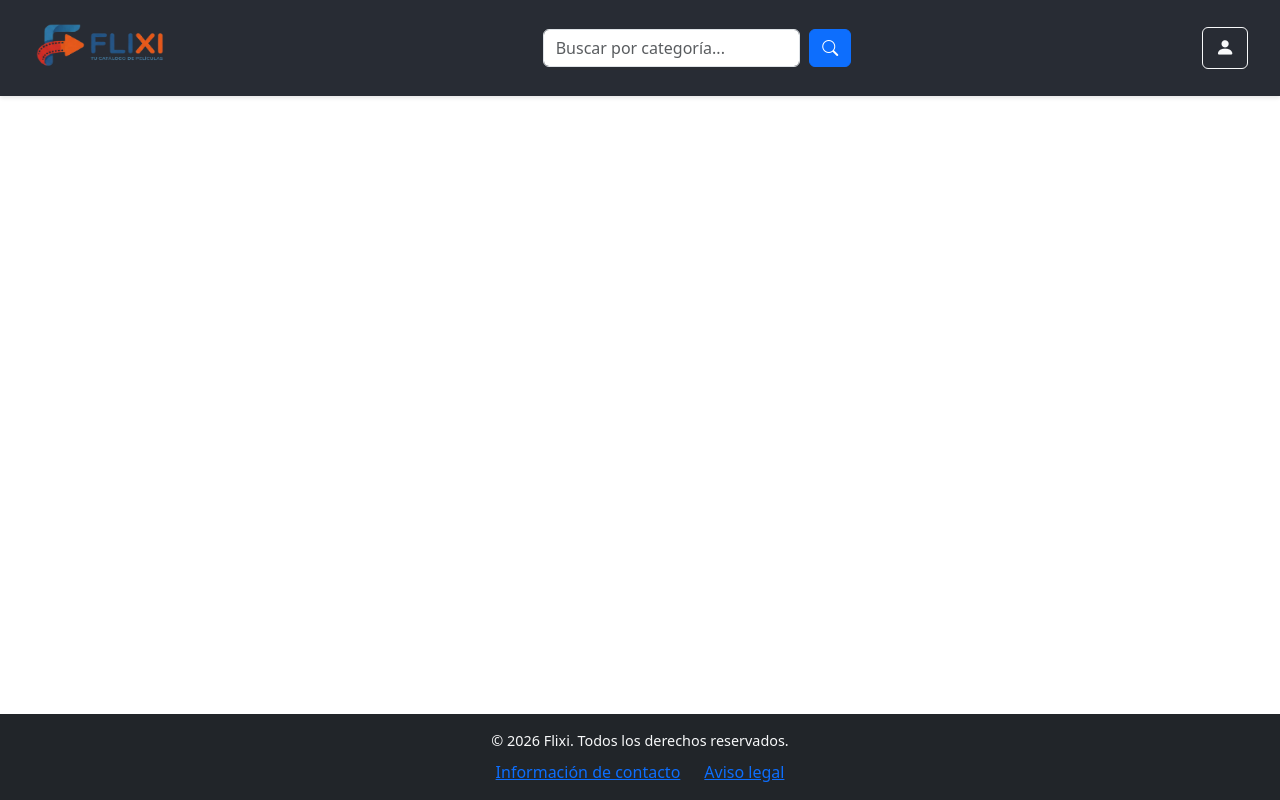
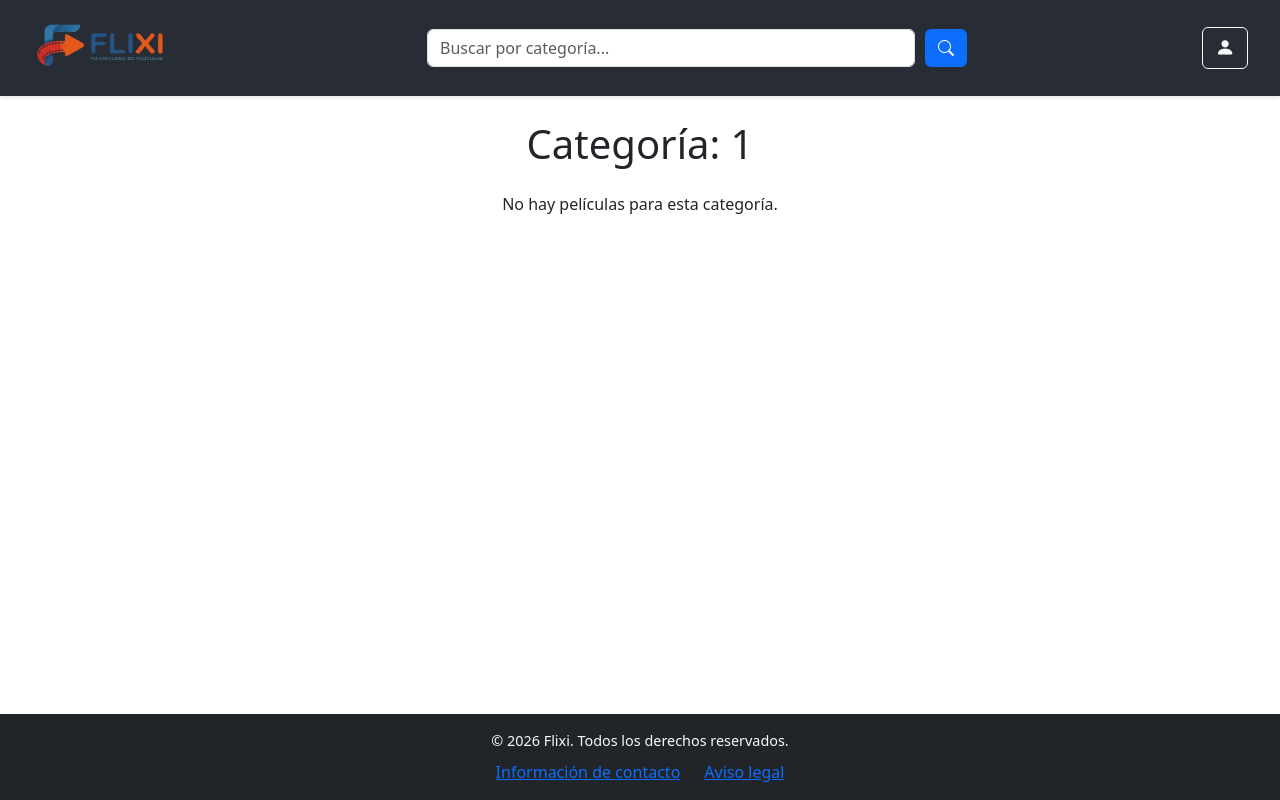
Before and after one commit to natinatlunn/webapp-react, a React (Vite) app: page /categoria/1 in a window 1280 px wide. Built offline with nearby package versions, Linux system fonts and the light colour scheme.

Commit message:
Creacion pagina para categorias de peliculas
Se crea la pagina donde se muestra las pelis segun la categoria elegida y se modifican el resto de las paginas de las que depende

```diff
--- a/src/App.jsx
+++ b/src/App.jsx
@@ -2,6 +2,7 @@ import "./App.css";
 import "bootstrap/dist/css/bootstrap.min.css";
 import AvisoLegal from "./pages/AvisoLegal";
 import InfoContacto from "./pages/InfoContacto";
+import PeliculasCategoria from "./pages/PeliculasCategoria";
 import { Routes, Route } from "react-router-dom";
 
 import Container from "react-bootstrap/Container";
@@ -11,7 +12,6 @@ import Col from "react-bootstrap/Col";
 import BarraNavegacion from "./components/BarraNavegacion/BarraNavegacion";
 import Footer from "./components/Footer/Footer";
 import PaginaPrincipal from "./pages/PaginaPrincipal";
-import Carrusel from "./components/Carrusel/Carrusel";
 
 function App() {
  return (
@@ -27,7 +27,7 @@ function App() {
 
         <Routes>
           <Route index element={<PaginaPrincipal />} />
-          {/* <Route path="/categoria/:categoria" element={<PeliculasCategoria />} /> */}
+          <Route path="/categoria/:categoria" element={<PeliculasCategoria />} />
           <Route path="/Paginas/AvisoLegal" element={<AvisoLegal />} />
           <Route path="/Paginas/InfoContacto" element={<InfoContacto />} />
 
--- a/src/components/BarraNavegacion/BarraNavegacion.jsx
+++ b/src/components/BarraNavegacion/BarraNavegacion.jsx
@@ -1,14 +1,21 @@
 import "./BarraNavegacion.css";
 import { useState } from "react";
+import { useNavigate } from "react-router-dom";
 import Navbar from "react-bootstrap/Navbar";
 import logo from "../../imagenes/logo_principal.png";
 import FiltroBusqueda from "../FiltroBusqueda/FiltroBusqueda";
 import InicioSesion from "../InicioSesion/InicioSesion";
 import "bootstrap-icons/font/bootstrap-icons.css";
-import peliculas from "../../data/peliculas.json";
 
 function BarraNavegacion() {
   const [textoBusqueda, setTextoBusqueda] = useState("");
+  const navigate = useNavigate();
+
+  const navegarACategoria = (categoria) => {
+    const categoriaLimpia = categoria.trim();
+    if (!categoriaLimpia) return;
+    navigate(`/categoria/${encodeURIComponent(categoriaLimpia)}`);
+  };
 
   const manejarCambioBusqueda = (evento) => {
     setTextoBusqueda(evento.target.value);
@@ -16,7 +23,12 @@ function BarraNavegacion() {
 
   const manejarEnvioBusqueda = (evento) => {
     evento.preventDefault();
-    console.log("Búsqueda enviada:", textoBusqueda);
+    navegarACategoria(textoBusqueda);
+  };
+
+  const manejarSugerenciaClick = (categoria) => {
+    setTextoBusqueda(categoria);
+    navegarACategoria(categoria);
   };
 
   return (
@@ -29,6 +41,7 @@ function BarraNavegacion() {
           valor={textoBusqueda}
           onCambio={manejarCambioBusqueda}
           onEnviar={manejarEnvioBusqueda}
+          onSugerenciaClick={manejarSugerenciaClick}
         />
         <InicioSesion />
       </Navbar>
--- a/src/components/FiltroBusqueda/FiltroBusqueda.css
+++ b/src/components/FiltroBusqueda/FiltroBusqueda.css
@@ -1,22 +1,38 @@
-.filtro-busqueda{
+.filtro-busqueda {
   position: relative;
+  flex: 1;
+  max-width: 540px;
 }
 
-.lista-sugerencias{
+.lista-sugerencias {
   position: absolute;
-  background: white;
-  border: 1px solid #ccc;
-  width: 16.5%;
+  top: calc(100% + 0.35rem);
+  left: 0;
+  right: 0;
+  background: #ffffff;
+  border: 1px solid #dde2e7;
+  border-radius: 0.5rem;
+  box-shadow: 0 12px 26px rgba(15, 23, 42, 0.16);
   list-style: none;
   padding: 0;
   margin: 0;
+  max-height: 260px;
+  overflow-y: auto;
+  z-index: 300;
 }
 
-.lista-sugerencias li{
-  padding: 8px;
+.lista-sugerencias li {
+  padding: 0.65rem 0.85rem;
   cursor: pointer;
+  border-bottom: 1px solid #eef2f6;
 }
 
-.lista-sugerencias li:hover{
-  background-color: #f2f2f2;
+.lista-sugerencias li:last-child {
+  border-bottom: none;
 }
+
+.lista-sugerencias li:hover,
+.lista-sugerencias li:focus-visible {
+  background-color: #f6f8fa;
+  outline: none;
+}
--- a/src/components/FiltroBusqueda/FiltroBusqueda.jsx
+++ b/src/components/FiltroBusqueda/FiltroBusqueda.jsx
@@ -4,40 +4,50 @@ import peliculas from '../../data/peliculas.json';
 import "./FiltroBusqueda.css";
 
 function FiltroBusqueda(props) {
+  const textoNormalizado = props.valor.trim().toLowerCase();
+  const categorias = [...new Set(peliculas.flatMap((p) => p.genero))].sort();
 
-  const categorias = [...new Set(peliculas.flatMap(p => p.genero))];
-
-  const sugerencias = categorias.filter(categoria =>
-    categoria.toLowerCase().includes(props.valor.toLowerCase())
+  const sugerencias = categorias.filter((categoria) =>
+    categoria.toLowerCase().includes(textoNormalizado),
   );
 
+  const mostrarSugerencias = textoNormalizado.length > 0 && sugerencias.length > 0;
+
   return (
-    <div>
+    <div className="filtro-busqueda">
       <Form className="zona-buscador" onSubmit={props.onEnviar}>
         <Form.Control
           type="text"
           placeholder="Buscar por categoría..."
           value={props.valor}
           onChange={props.onCambio}
+          autoComplete="off"
         />
         <Button variant="primary" type="submit" aria-label="Buscar">
           <i className="bi bi-search"></i>
         </Button>
       </Form>
 
-
-      {props.valor && (
+      {mostrarSugerencias && (
         <ul className="lista-sugerencias">
-          {sugerencias.map((categoria, id) => (
-            <li key={id}>
+          {sugerencias.map((categoria) => (
+            <li
+              key={categoria}
+              onClick={() => props.onSugerenciaClick(categoria)}
+              onKeyDown={(evento) => {
+                if (evento.key === "Enter") {
+                  props.onSugerenciaClick(categoria);
+                }
+              }}
+              role="button"
+              tabIndex={0}
+            >
               {categoria}
             </li>
           ))}
         </ul>
-      )
-      }
+      )}
     </div>
-
   );
 }
 
--- a/src/components/ListadoPeliculas/ListadoPeliculas.jsx
+++ b/src/components/ListadoPeliculas/ListadoPeliculas.jsx
@@ -2,11 +2,13 @@ import TarjetaPelicula from "../tarjetaPelicula/TarjetaPelicula";
 import peliculas from "../../data/peliculas.json";
 import "./ListadoPeliculas.css";
 
-export default function ListadoPeliculas() {
+export default function ListadoPeliculas({ peliculasFiltradas }) {
+  const peliculasAMostrar = peliculasFiltradas ?? peliculas;
+
   return (
     <div className="peliculas-layout">
       <div className="peliculas-grid">
-        {peliculas.map((pelicula) => {
+        {peliculasAMostrar.map((pelicula) => {
           return <TarjetaPelicula key={pelicula.id} pelicula={pelicula} />;
         })}
       </div>
--- /dev/null
+++ b/src/pages/PeliculasCategoria.jsx
@@ -0,0 +1,34 @@
+import { useMemo } from "react";
+import { useParams } from "react-router-dom";
+import ListadoPeliculas from "../components/ListadoPeliculas/ListadoPeliculas";
+import peliculas from "../data/peliculas.json";
+
+export default function PeliculasCategoria() {
+  const { categoria = "" } = useParams();
+  const categoriaDecodificada = decodeURIComponent(categoria);
+  const categoriaNormalizada = categoriaDecodificada.trim().toLowerCase();
+
+  const peliculasFiltradas = useMemo(
+    () =>
+      peliculas.filter((pelicula) =>
+        pelicula.genero.some(
+          (genero) => genero.toLowerCase() === categoriaNormalizada,
+        ),
+      ),
+    [categoriaNormalizada],
+  );
+
+  return (
+    <section>
+      <h1 className="text-center mt-4">
+        Categoría: {categoriaDecodificada || "Sin categoría"}
+      </h1>
+
+      {peliculasFiltradas.length > 0 ? (
+        <ListadoPeliculas peliculasFiltradas={peliculasFiltradas} />
+      ) : (
+        <p className="text-center mt-4">No hay películas para esta categoría.</p>
+      )}
+    </section>
+  );
+}
```
